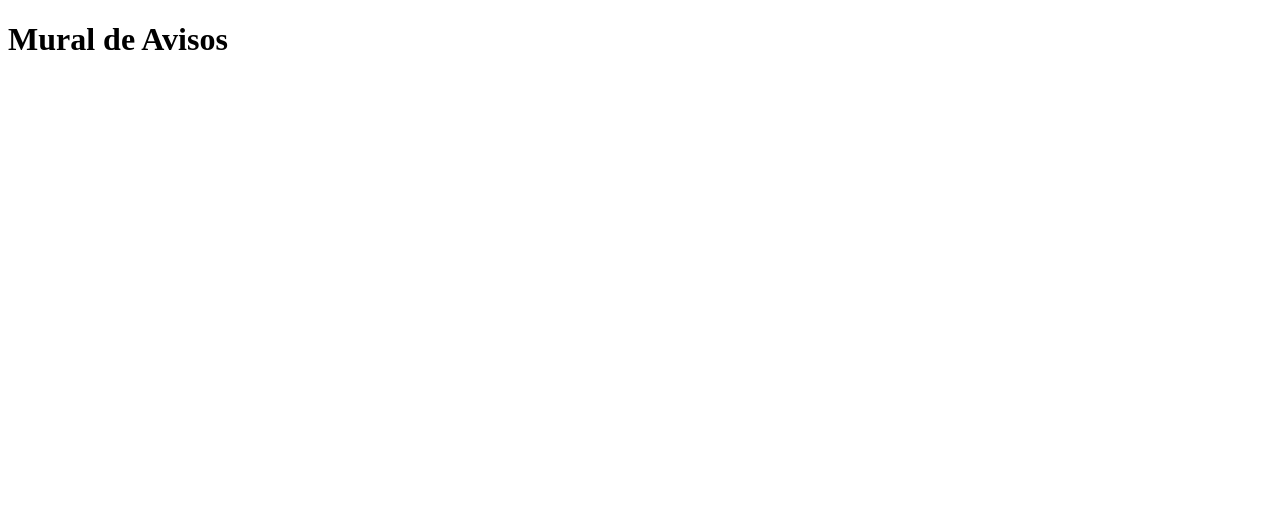
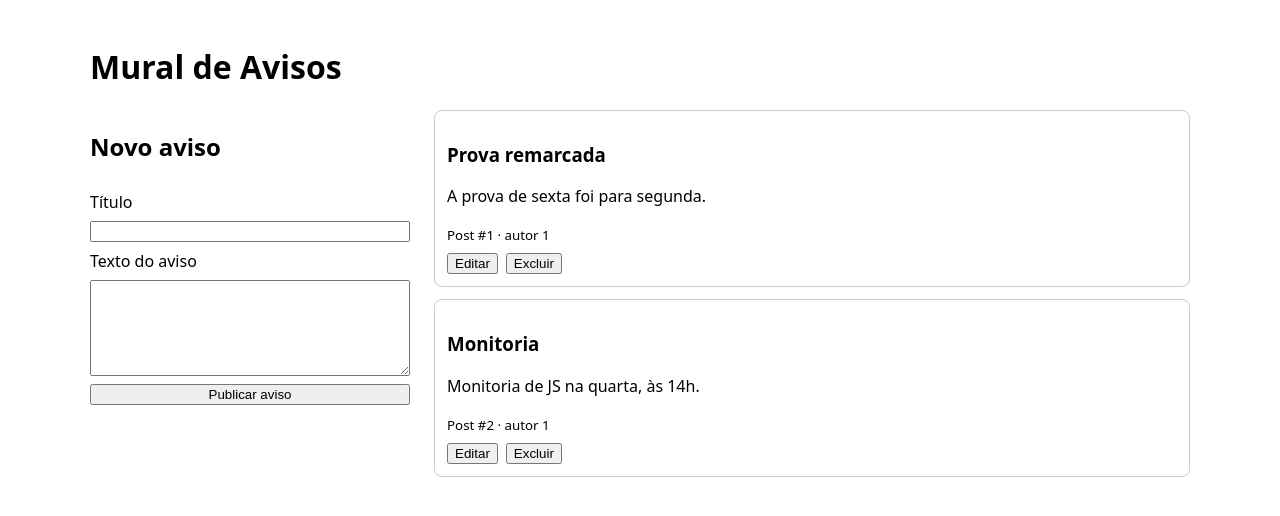
Before and after one commit to Barzyx/PROVA-PTAC4-CRUD, a React (Vite) app: page / in a window 1280 px wide. Shown: the top 516 px of the page. Built offline with nearby package versions, Linux system fonts and the light colour scheme.

Commit message:
edit: estrutura de componentes e layout em regiões

```diff
--- /dev/null
+++ b/src/App.css
@@ -0,0 +1,6 @@
+.app { max-width: 1100px; margin: 0 auto; padding: 16px; font-family: system-ui, sans-serif; }
+.conteudo { display: grid; grid-template-columns: 320px 1fr; gap: 24px; align-items: start; }
+.formulario { display: flex; flex-direction: column; gap: 8px; }
+.lista { display: flex; flex-direction: column; gap: 12px; }
+.cartao { border: 1px solid #ccc; border-radius: 8px; padding: 12px; }
+.cartao-acoes { display: flex; gap: 8px; margin-top: 8px; }
--- a/src/App.jsx
+++ b/src/App.jsx
@@ -1,5 +1,28 @@
+import FormularioAviso from './components/FormularioAviso'
+import ListaAvisos from './components/ListaAvisos'
+import './App.css'
+
+const avisosDeTeste = [
+  { id: 1, userId: 1, title: 'Prova remarcada', body: 'A prova de sexta foi para segunda.' },
+  { id: 2, userId: 1, title: 'Monitoria', body: 'Monitoria de JS na quarta, às 14h.' },
+]
+
 function App() {
-  return <h1>Mural de Avisos</h1>
+  return (
+    <div className="app">
+      <header className="cabecalho">
+        <h1>Mural de Avisos</h1>
+      </header>
+      <main className="conteudo">
+        <aside className="coluna-formulario">
+          <FormularioAviso />
+        </aside>
+        <section className="coluna-lista">
+          <ListaAvisos avisos={avisosDeTeste} />
+        </section>
+      </main>
+    </div>
+  )
 }
 
 export default App
--- /dev/null
+++ b/src/components/CartaoAviso.jsx
@@ -0,0 +1,15 @@
+function CartaoAviso({ aviso }) {
+  return (
+    <article className="cartao">
+      <h3>{aviso.title}</h3>
+      <p>{aviso.body}</p>
+      <small>Post #{aviso.id} · autor {aviso.userId}</small>
+      <div className="cartao-acoes">
+        <button type="button">Editar</button>
+        <button type="button">Excluir</button>
+      </div>
+    </article>
+  )
+}
+
+export default CartaoAviso
--- /dev/null
+++ b/src/components/FormularioAviso.jsx
@@ -0,0 +1,14 @@
+function FormularioAviso() {
+  return (
+    <form className="formulario">
+      <h2>Novo aviso</h2>
+      <label htmlFor="titulo">Título</label>
+      <input id="titulo" type="text" />
+      <label htmlFor="texto">Texto do aviso</label>
+      <textarea id="texto" rows="6" />
+      <button type="submit">Publicar aviso</button>
+    </form>
+  )
+}
+
+export default FormularioAviso
--- /dev/null
+++ b/src/components/ListaAvisos.jsx
@@ -0,0 +1,13 @@
+import CartaoAviso from './CartaoAviso'
+
+function ListaAvisos({ avisos }) {
+  return (
+    <div className="lista">
+      {avisos.map((aviso) => (
+        <CartaoAviso key={aviso.id} aviso={aviso} />
+      ))}
+    </div>
+  )
+}
+
+export default ListaAvisos
```
